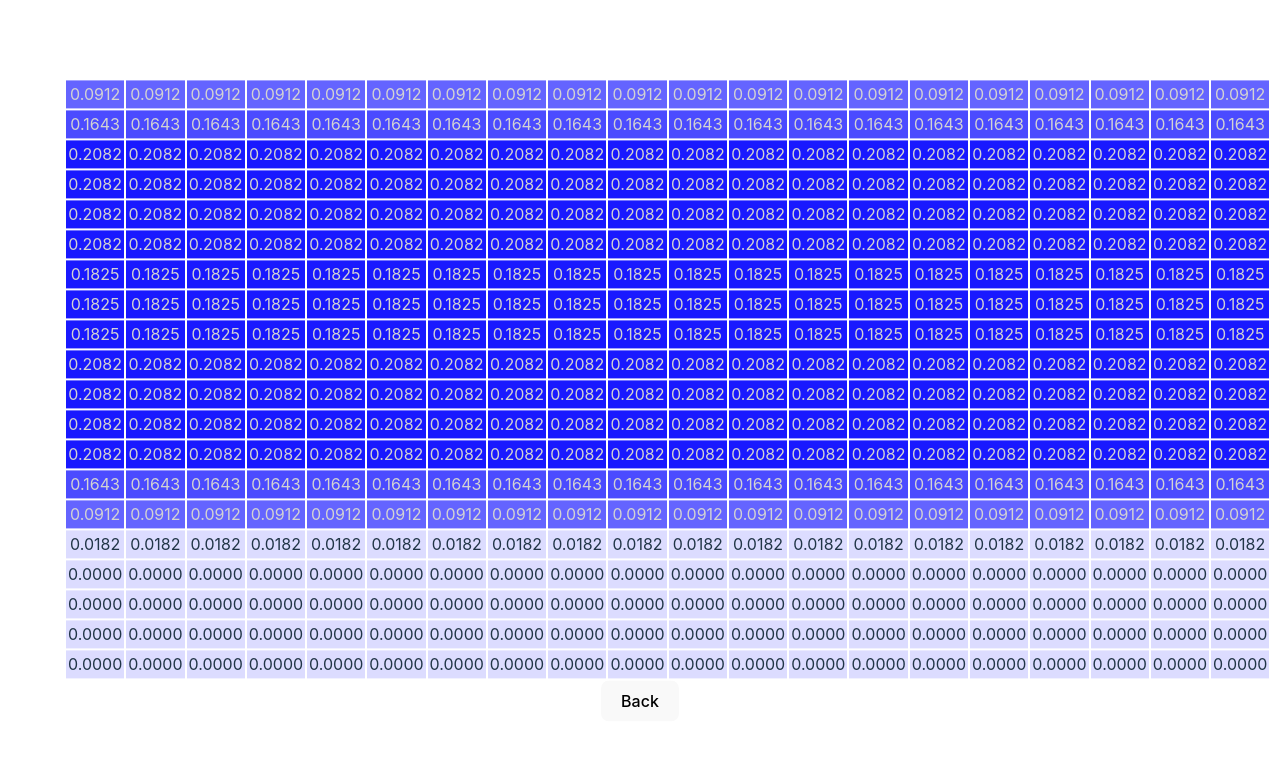
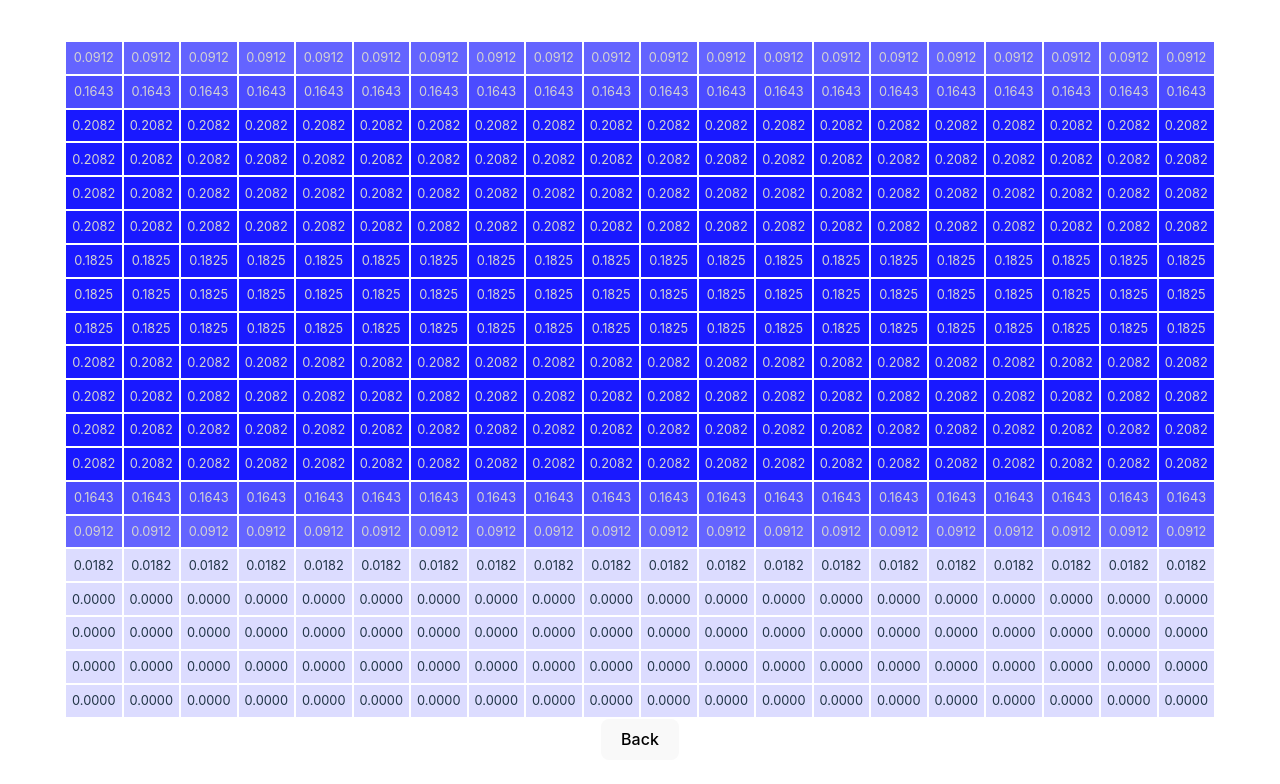
Before and after one commit to radunsb/SeeSomethingSpraySomething, a React (Vite) app: page /results/1 in a window 1280 px wide. Shown: the top 784 px of the page. Built offline with nearby package versions, Linux system fonts and the light colour scheme; no server answers.

Commit message:
results now scale to screen size

```diff
--- a/src/styles/Results.css
+++ b/src/styles/Results.css
@@ -1,13 +1,22 @@
 #results-container {
     width: 90vw;
+    height: 90vh;
     display:flex;
     flex-direction: column;
     justify-content: center;
     text-align: center;
 }
 
+table, tbody {
+    height: 100%;
+    width: 100%;
+}
+
 .spray-element{
-    padding: 2px;
+    width: 5%;
+    height: 5%;
+    font-size: 0.8rem;
+
     border: 1px white;
 }
 
```
